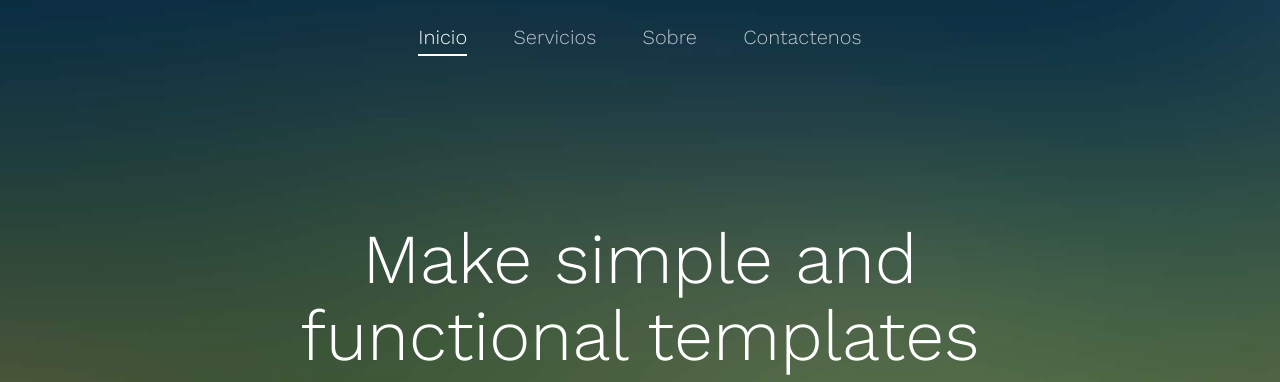
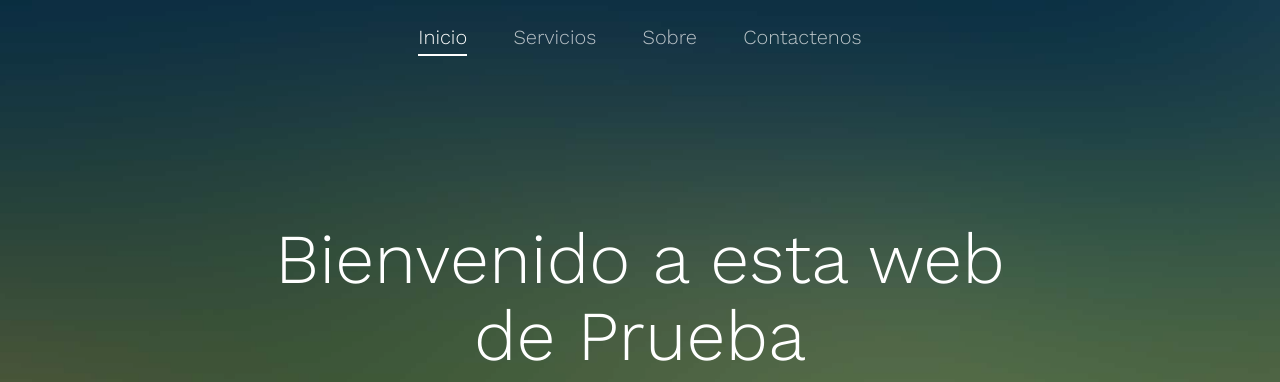
Before and after one commit to marvinrosa/Pasteleria-INGWEB, a plain HTML site: page index.html in a window 1280 px wide. Shown: the top 382 px of the page. Drawn offline with nearby package versions, Linux system fonts and the light colour scheme; files whose address does not match are found by name.

Commit message:
Mensaje en el Head

```diff
--- a/index.html
+++ b/index.html
@@ -82,7 +82,7 @@
 				<div class="row">
 					<div class="col-md-8 col-md-offset-2 col-sm-12 col-sm-offset-0 col-xs-12 col-xs-offset-0 text-center fh5co-table">
 						<div class="fh5co-intro fh5co-table-cell">
-							<h1 class="text-center">Make simple and functional templates</h1>
+							<h1 class="text-center">Bienvenido a esta web de Prueba</h1>
 							<p>Made with love by the fine folks at <a href="http://freehtml5.co">FreeHTML5.co</a></p>
 						</div>
 					</div>
```
